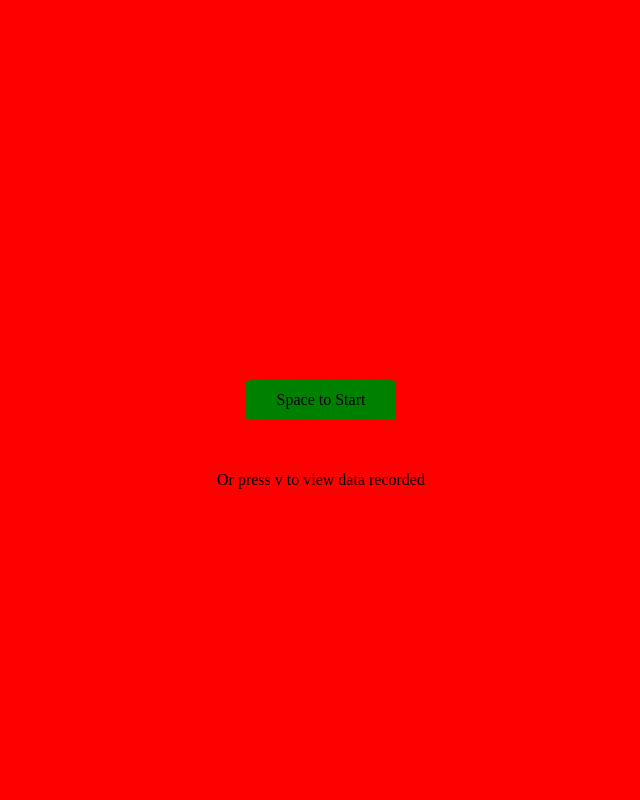
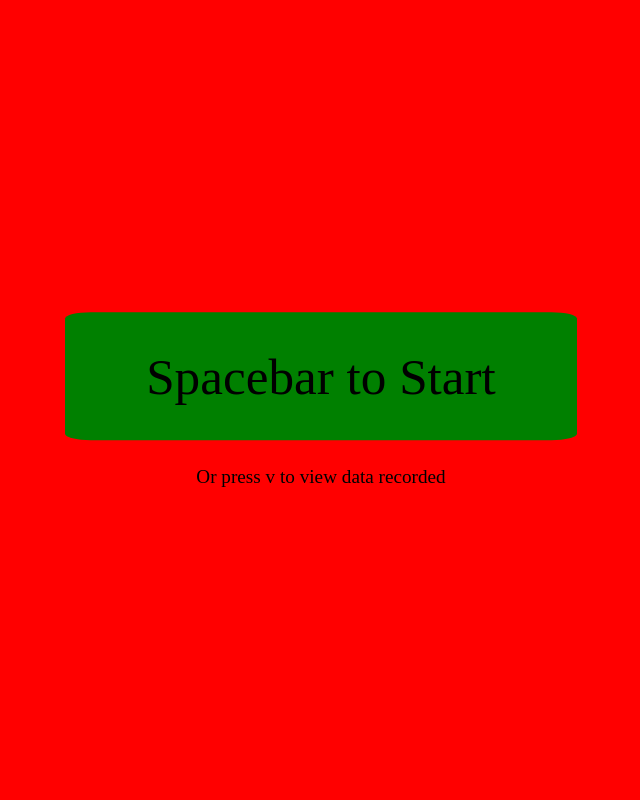
Before and after one commit to BrianZhang1/Reaction-Timer, a Flask app: page / in a window 1280 px wide. Shown: the whole page, without its empty margins (319-959 px from the left). Run offline with Flask 2, Linux system fonts and the light colour scheme.

Commit message:
Changed Homepage elements sizes to be relative to screen width.

```diff
--- a/static/index.js
+++ b/static/index.js
@@ -51,7 +51,7 @@ class ReactionTimer {
 
 function start() {
     startButton = document.querySelector(".startButton");
-    viewText = document.querySelector("#viewText");
+    viewText = document.querySelector(".viewText");
     startButton.style.visibility = "hidden";
     viewText.style.visibility = "hidden";
     let timer = new ReactionTimer(exit);
--- a/static/styles.css
+++ b/static/styles.css
@@ -10,23 +10,46 @@
     transform: translate(-50%, 0);
 }
 .rectangle {
+    position: absolute;
     height: 100%;
     width: 100%;
     background-color: red;
 }
+.homeText {
+    position: absolute;
+    display: flex;
+    flex-direction: column;
+    align-items: center;
+    justify-content: center;
+    flex-wrap: nowrap;
+}
 .startButton {
-    height: 40px;
-    width: 150px;
+    height: 10vw;
+    width: 40vw;
     border-radius: 5%;
     background-color: green;
     display: flex;
     align-items: center;
     justify-content: center;
+    margin-bottom: 2vw;
+    font-size: 4vw;
+}
+.viewText {
+    font-size: 1.5vw;
 }
 .results {
     position: absolute;
-    left: 50%;
-    transform: translate(-50%, 0);
+    display: flex;
+    flex-direction: column;
+    align-items: center;
+    justify-content: center;
+    flex-wrap: nowrap;
+}
+.resultsText {
+    font-size: 4vw;
+}
+.resultsChoiceText {
+    font-size: 2vw;
 }
 table {
     font-family: arial, sans-serif;
--- a/templates/index.html
+++ b/templates/index.html
@@ -8,13 +8,13 @@
     </head>
     <body>
         <div class="centered rectangle"></div>
-        <div class="centered startButton">Space to Start</div>
-        <div class="centered" style="top: 60%" id="viewText">
-            Or press v to view data recorded
+        <div class="centered homeText">
+            <div class="startButton">Spacebar to Start</div>
+            <div class="viewText">Or press v to view data recorded</div>
         </div>
-        <div class="hcentered">
-            <h1 style="top: 10%"></h1>
-            <h2 style="top: 20%"></h2>
+        <div class="centered results">
+            <h1 class="resultsText"></h1>
+            <h2 class="resultsChoiceText"></h2>
         </div>
         <script type="text/javascript" src="../static/index.js"></script>
     </body>
```
Also changed, not shown: rt.db.
